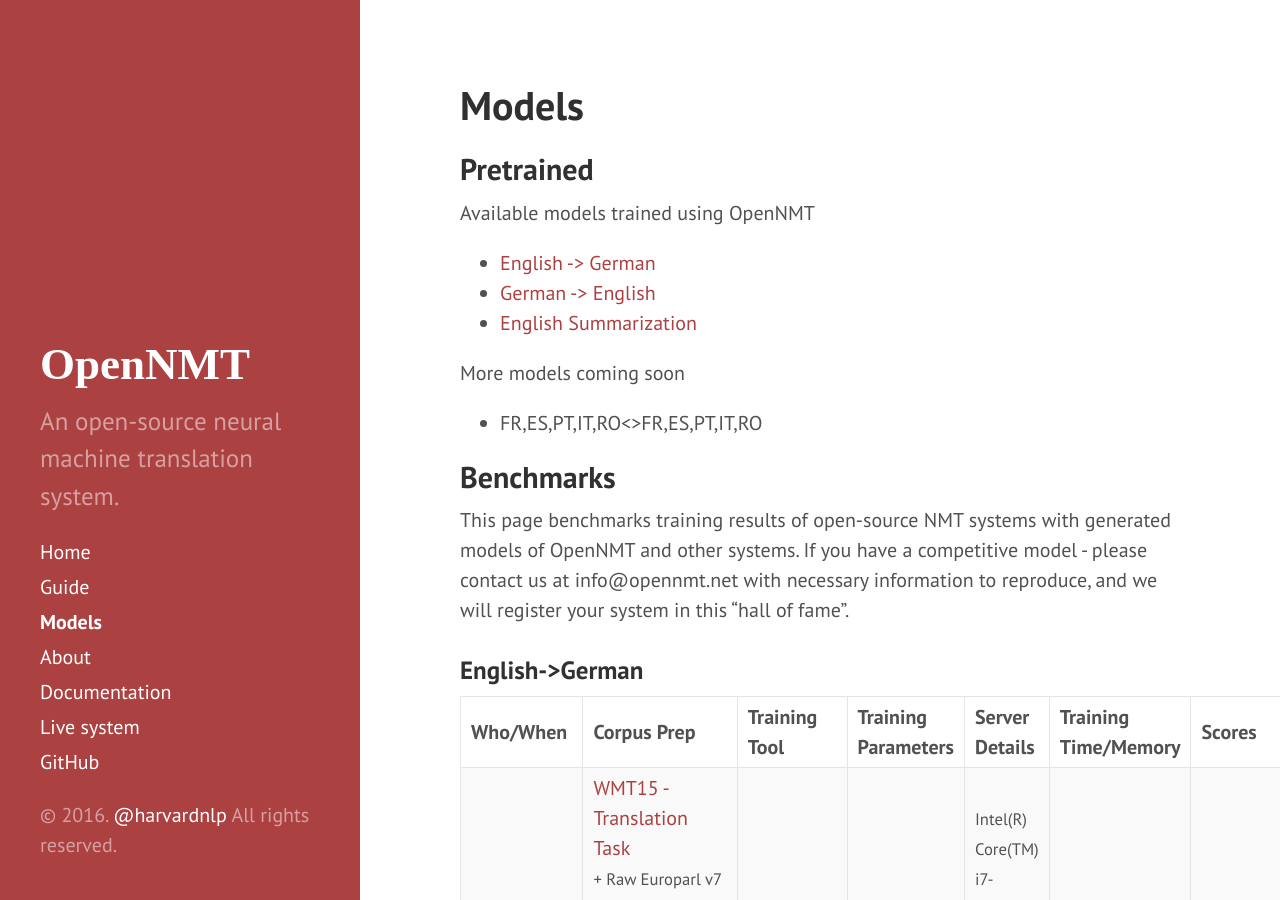
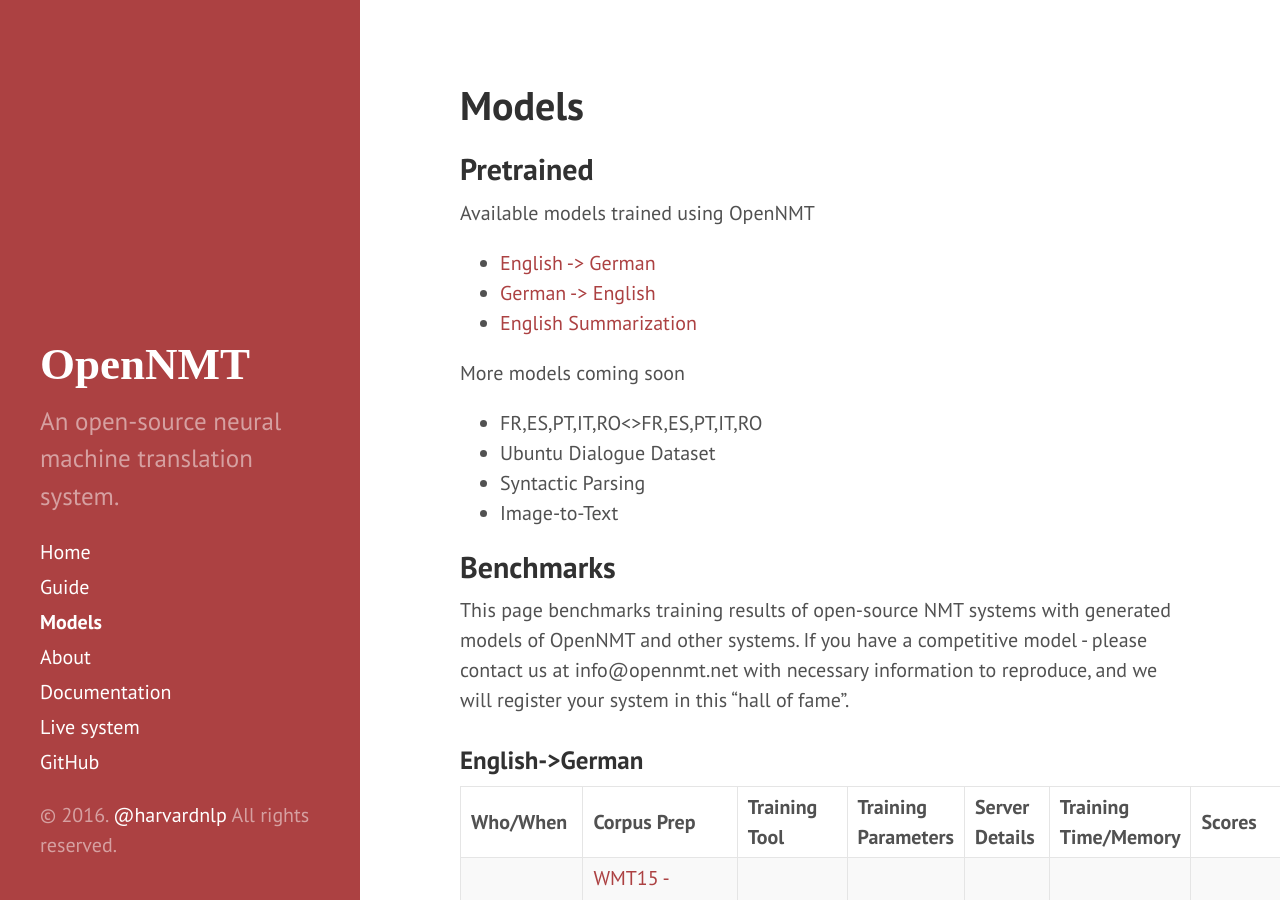
Before and after one commit to OpenNMT/opennmt.github.io, a Jekyll site: the page built from Models.md, in a window 1280 px wide and 900 px high. Built offline with Jekyll 4.4.1, drawn with Linux system fonts in a browser that asks for light colours.

Commit message:
Update Models.md

```diff
--- a/Models.md
+++ b/Models.md
@@ -16,7 +16,9 @@ Available models trained using OpenNMT
 More models coming soon
 
 * FR,ES,PT,IT,RO<>FR,ES,PT,IT,RO
-
+* Ubuntu Dialogue Dataset
+* Syntactic Parsing
+* Image-to-Text
 
 ## Benchmarks
 
```
